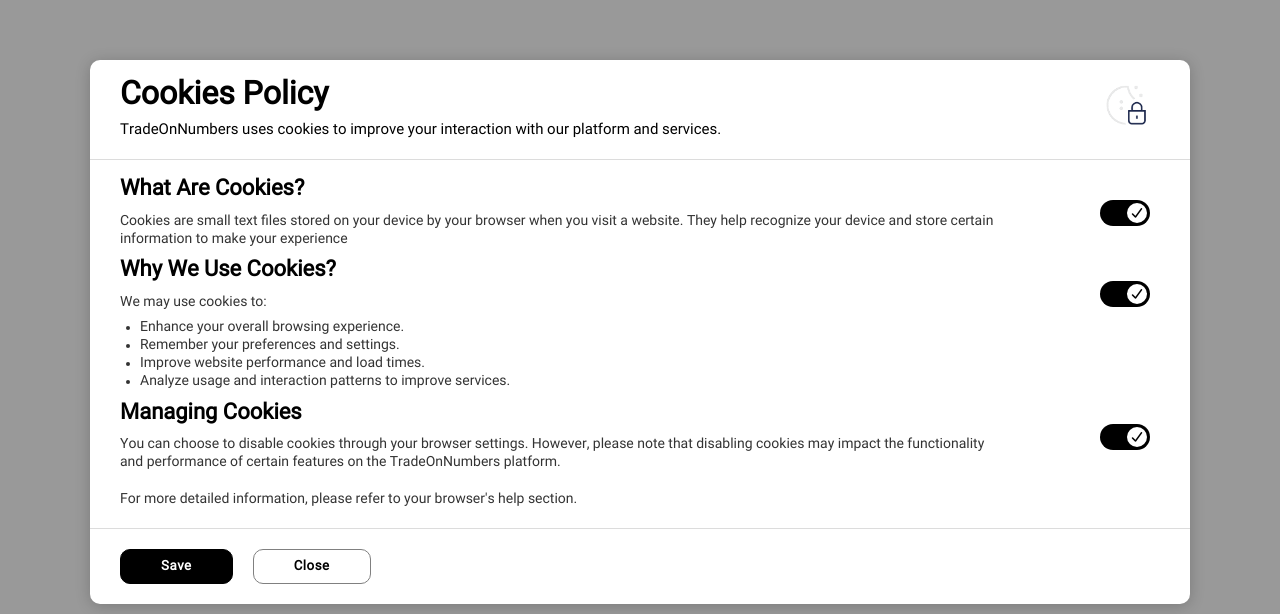
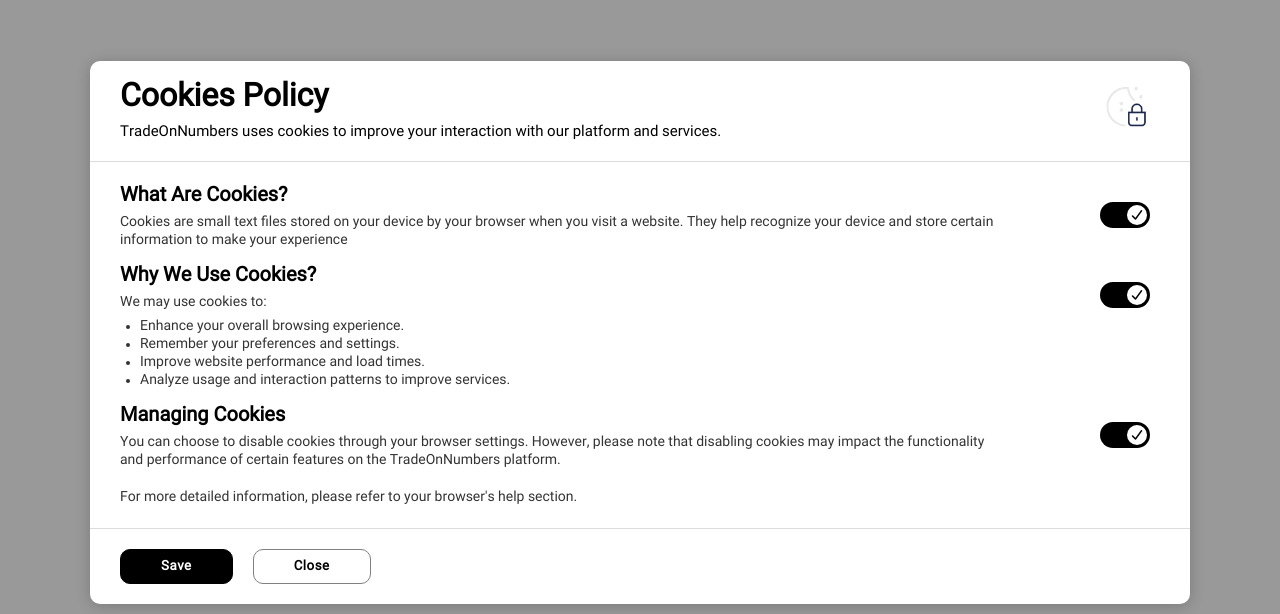
Before and after one commit to AnjaliSaladi18/HomePageTON, a React (Vite) app: page /CookiesPolicy in a window 1280 px wide. Shown: the part 186-800 px from the top of the page. Built offline with nearby package versions, Linux system fonts and the light colour scheme.

Commit message:
Force update modified files

```diff
--- a/src/Pages/CookiesPolicy.css
+++ b/src/Pages/CookiesPolicy.css
@@ -28,7 +28,7 @@
 .policy-group{
     border-top: 1px solid gainsboro;
     border-bottom: 1px solid gainsboro;
-    padding: 7px 40px 20px 30px;
+    padding: 7px 40px 22px 30px;
 }
 .policy-row {
     display: flex;
@@ -41,8 +41,8 @@
 }
 
 .policy-text h2 {
-    margin: 8px 0;
-    font-size: 22px;
+    margin: 13px 0 5px 0;
+    font-size: 20px;
 }
 
 .policy-text p {
@@ -55,7 +55,7 @@ ul li {
 }
 
 .list-heading {
-    margin-bottom: 7px;
+    margin-bottom: 5px;
 }
 
 .switch {
```
